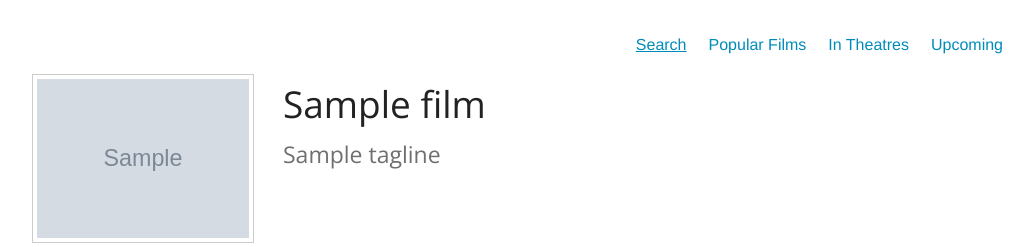
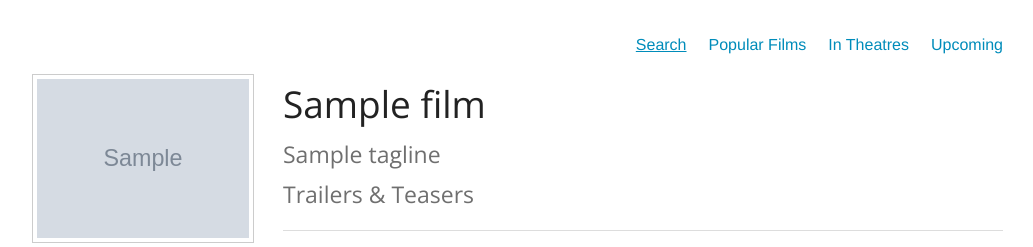
Before and after one commit to citruspi/Wintergarten-Web, a Flask app: template templates/film.html in a window 1280 px wide. Shown: the top 247 px of the page, without its empty margins (122-1155 px from the left). Run offline with Flask 2, Linux system fonts and the light colour scheme; the template is opened without the code that fills it: most values are stand-ins (such as "Sample title", 1, 10 or a date in 2020); grey boxes marked "Sample" are stand-in pictures; some libraries are stand-ins or nearby versions.

Commit message:
Implemented Youtube trailers via a slider

```diff
--- a/templates/film.html
+++ b/templates/film.html
@@ -36,6 +36,30 @@
                 <h2>{{ film.title }}</h2>
                 <h4 class="subheader">{{ film.tagline }}</h4>
 
+                {% if film.trailers['youtube'] %}
+
+                <h4 class="subheader">Trailers &amp; Teasers</h2>
+
+                <hr>
+
+                <ul class="example-orbit-content" data-orbit>
+
+                    {% for trailer in film.trailers['youtube'] %}
+
+                    <li data-orbit-slide="{{ trailer['name'] }}">
+
+                    <div class="flex-video">
+                        <iframe src="//www.youtube.com/embed/{{ trailer['source'] }}" allowfullscreen="" frameborder="0"></iframe>
+                    </div>
+
+                    </li>
+
+                    {% endfor %}
+
+                </ul>
+
+                {% endif %}
+
             </div>
 
         </div>
```
Also changed, not shown: static/css/style.css (line endings or trailing spaces).
